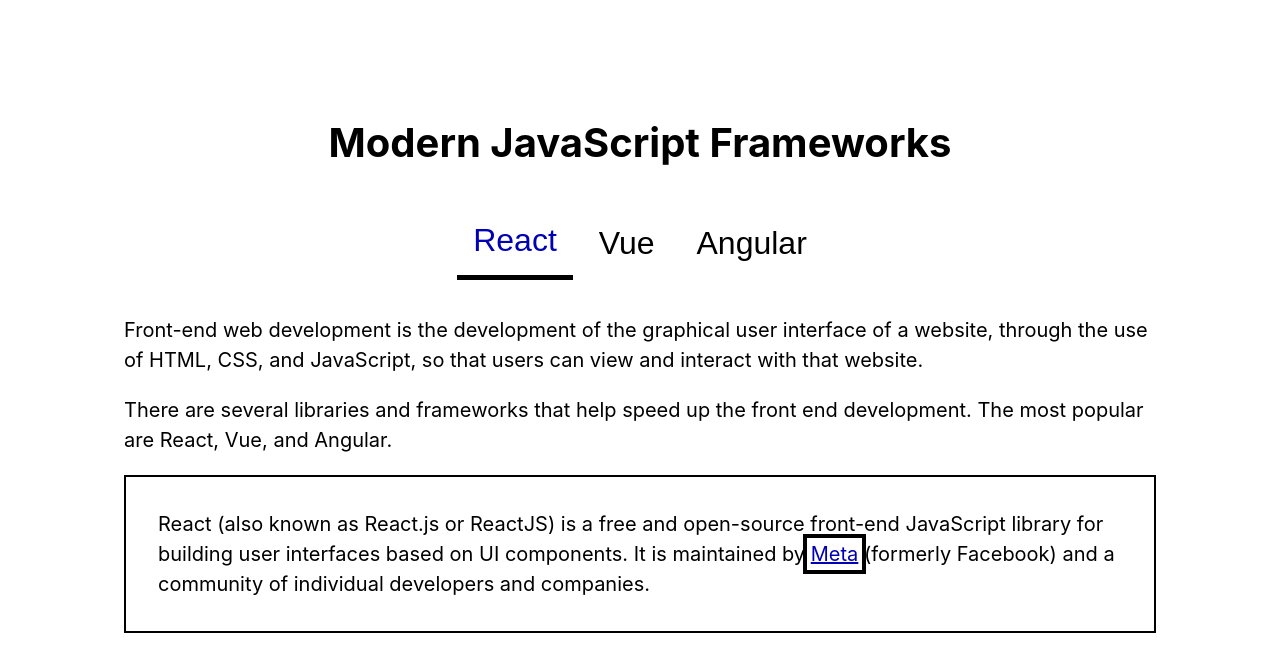
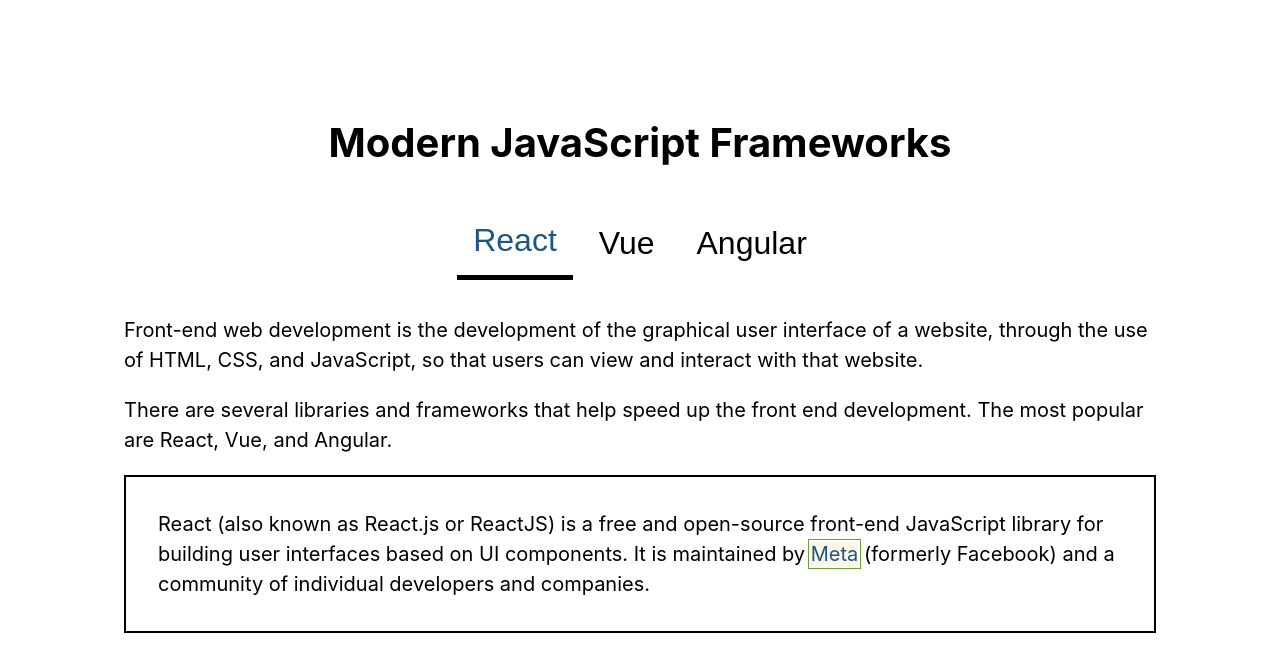
Before and after one commit to stupendusmagneficus/accessible-components, a React (Create React App) app: page / in a window 1280 px wide. In both pictures the pointer is over the link "Meta". Shown: the top 672 px of the page. Built offline with nearby package versions, Linux system fonts and the light colour scheme.

Commit message:
Did tabs accessible.

```diff
--- a/src/components/Tabs/index.scss
+++ b/src/components/Tabs/index.scss
@@ -28,7 +28,7 @@
     border: none;
 
     &--active {
-      color: rgb(0, 0, 180);
+      color: #1d5680;
       border-bottom: 5px solid black;
     }
 
@@ -61,12 +61,14 @@
     }
 
     a {
-      color: rgb(0, 0, 180);
+      color: #1d5680;
 
       &:focus,
       &:hover {
-        outline: 4px solid black;
-        outline-offset: 4px;
+        outline: 1px solid #6DA031;
+        outline-offset: 2px;
+        text-decoration: none;
+        background-color: #fdf6e7;
       }
     }
   }
```
